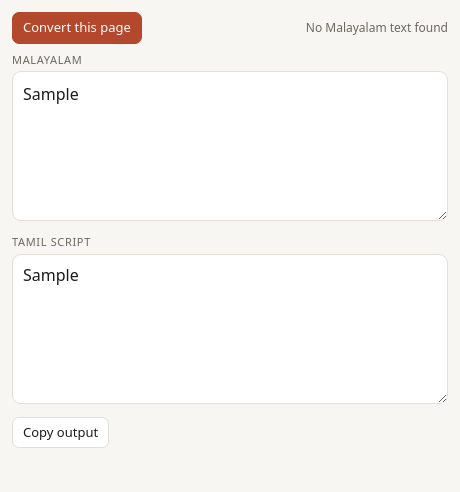
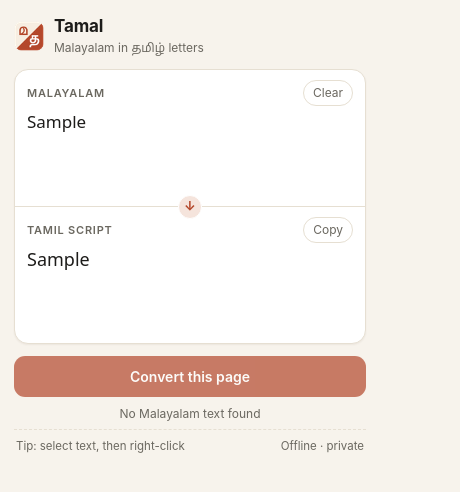
Before and after one commit to babus/tamal, a browser extension: page extension/popup.html in a window 400 px wide. Both pictures are taken after typing "Sample" into the empty fields and a click on the button "Convert this page". Shown: the whole page, 460 px wide, since content can reach past the window. Drawn offline with Linux system fonts and the light colour scheme.

Commit message:
Release 0.1.3: cleaner Tamil spelling and a redesigned popup
- ങ്ങ → ங்க, ഞ്ഞ → ஞ்ச, റ്റ → ட்ட, ശ → ஷ, ഫ → ஃப
- Fix the lone au sign ൗ, which produced broken கௗ
- Redesign the popup; store screenshot 1 now embeds the real popup

```diff
--- a/extension/popup.html
+++ b/extension/popup.html
@@ -3,31 +3,95 @@
 <head>
 <meta charset="UTF-8" />
 <style>
-  :root { --bg: #f7f6f2; --panel: #fff; --ink: #1d1c1a; --muted: #6b6860; --line: #e2dfd7; --accent: #b4482c; color-scheme: light dark; }
-  @media (prefers-color-scheme: dark) { :root { --bg: #151514; --panel: #1f1f1d; --ink: #ecebe6; --muted: #9a978e; --line: #33322f; --accent: #e5825f; } }
+  :root {
+    --bg: #f7f3ec; --panel: #fff; --ink: #1d1c1a; --muted: #6b6860; --line: #e6dfd2;
+    --accent: #b4482c; --accent-ink: #fff; --accent-soft: #f5e4dc; --ok: #3c7a4a;
+    color-scheme: light dark;
+  }
+  @media (prefers-color-scheme: dark) {
+    :root {
+      --bg: #171614; --panel: #22211e; --ink: #ecebe6; --muted: #9a978e; --line: #34322e;
+      --accent: #e0785a; --accent-ink: #1d1c1a; --accent-soft: #3a2721; --ok: #7cc28b;
+    }
+  }
   * { box-sizing: border-box; }
-  body { margin: 0; width: 460px; padding: 12px; background: var(--bg); color: var(--ink); font: 14px/1.5 system-ui, -apple-system, sans-serif; }
-  .bar { display: flex; gap: 6px; align-items: center; margin-bottom: 8px; }
-  button { font: inherit; font-size: 13px; padding: 5px 10px; border: 1px solid var(--line); border-radius: 7px; background: var(--panel); color: var(--ink); cursor: pointer; }
-  button.primary { background: var(--accent); border-color: var(--accent); color: #fff; }
-  textarea { width: 100%; height: 150px; resize: vertical; padding: 10px; margin-bottom: 8px; font: 16px/1.6 system-ui, sans-serif; border: 1px solid var(--line); border-radius: 9px; background: var(--panel); color: var(--ink); }
-  #output { font-family: "Tamil Sangam MN", "Noto Sans Tamil", "Latha", system-ui, sans-serif; }
-  label { display: block; font-size: 11px; text-transform: uppercase; letter-spacing: .06em; color: var(--muted); margin-bottom: 3px; }
-  #status { color: var(--muted); font-size: 12px; margin-left: auto; }
+  body { margin: 0; width: 380px; padding: 14px; background: var(--bg); color: var(--ink);
+    font: 14px/1.5 -apple-system, system-ui, "Segoe UI", sans-serif; }
+  button { font: inherit; color: inherit; cursor: pointer; }
+  .ml { font-family: "Malayalam Sangam MN", "Noto Sans Malayalam", "Kartika", system-ui, sans-serif; }
+  .ta { font-family: "Tamil Sangam MN", "Noto Sans Tamil", "Latha", system-ui, sans-serif; }
+
+  header { display: flex; align-items: center; gap: 10px; margin-bottom: 12px; }
+  header img { width: 30px; height: 30px; border-radius: 22%; }
+  header b { font-size: 17px; letter-spacing: -.01em; }
+  header small { display: block; color: var(--muted); font-size: 12px; line-height: 1.3; }
+
+  .card { background: var(--panel); border: 1px solid var(--line); border-radius: 14px;
+    box-shadow: 0 1px 2px rgba(60, 40, 20, .06); }
+  .pane { padding: 10px 12px 12px; }
+  .pane + .pane { border-top: 1px solid var(--line); position: relative; }
+  .head { display: flex; align-items: center; justify-content: space-between; min-height: 24px; margin-bottom: 4px; }
+  .label { font-size: 11px; font-weight: 600; text-transform: uppercase; letter-spacing: .07em; color: var(--muted); }
+  .chip { position: absolute; top: -12px; left: 50%; transform: translateX(-50%); width: 24px; height: 24px;
+    display: grid; place-items: center; border-radius: 50%; background: var(--accent-soft); color: var(--accent);
+    border: 1px solid var(--panel); font-size: 13px; font-weight: 700; }
+
+  textarea { display: block; width: 100%; min-height: 84px; max-height: 180px; resize: none; padding: 0; border: 0;
+    outline: none; background: transparent; color: var(--ink); font-size: 17px; line-height: 1.65; }
+  textarea::placeholder { color: var(--muted); opacity: .8; }
+  #output { min-height: 84px; max-height: 200px; overflow: auto; white-space: pre-wrap; font-size: 18px; line-height: 1.7; }
+  #output:empty::before { content: attr(data-empty); color: var(--muted); opacity: .8; font: 14px/1.6 -apple-system, system-ui, sans-serif; }
+
+  .ghost { display: inline-flex; align-items: center; gap: 5px; padding: 3px 9px; font-size: 12px; border-radius: 999px;
+    border: 1px solid var(--line); background: transparent; color: var(--muted); }
+  .ghost:hover { color: var(--ink); border-color: var(--muted); }
+  .ghost[hidden] { display: none; }
+  .ghost.done { color: var(--ok); border-color: currentColor; }
+
+  .primary { display: flex; align-items: center; justify-content: center; gap: 8px; width: 100%; margin-top: 12px;
+    padding: 10px 14px; border: 0; border-radius: 11px; background: var(--accent); color: var(--accent-ink);
+    font-size: 14px; font-weight: 600; }
+  .primary:hover { filter: brightness(1.06); }
+  .primary:disabled { opacity: .7; cursor: default; }
+
+  #status { min-height: 18px; margin: 8px 2px 0; font-size: 12px; color: var(--muted); text-align: center; }
+  #status.ok { color: var(--ok); }
+  footer { display: flex; justify-content: space-between; gap: 8px; margin-top: 6px; padding: 8px 2px 0;
+    border-top: 1px dashed var(--line); font-size: 11.5px; color: var(--muted); white-space: nowrap; }
 </style>
 </head>
 <body>
-  <div class="bar">
-    <button id="page" class="primary">Convert this page</button>
-    <span id="status"></span>
+  <header>
+    <img src="icons/48.png" alt="">
+    <div><b>Tamal</b><small>Malayalam in <span class="ta">தமிழ்</span> letters</small></div>
+  </header>
+
+  <div class="card">
+    <div class="pane">
+      <div class="head">
+        <span class="label">Malayalam</span>
+        <button id="clear" class="ghost" hidden>Clear</button>
+      </div>
+      <textarea id="input" class="ml" lang="ml" placeholder="Paste or type Malayalam here…" autofocus></textarea>
+    </div>
+    <div class="pane">
+      <span class="chip" aria-hidden="true">↓</span>
+      <div class="head">
+        <span class="label">Tamil script</span>
+        <button id="copy" class="ghost" hidden>Copy</button>
+      </div>
+      <div id="output" class="ta" lang="ta" aria-live="polite" data-empty="The Tamil-script version shows up here as you type."></div>
+    </div>
   </div>
-  <label for="input">Malayalam</label>
-  <textarea id="input" lang="ml" placeholder="…or paste Malayalam text here" autofocus></textarea>
-  <label for="output">Tamil script</label>
-  <textarea id="output" lang="ta" placeholder="Tamil-script output" readonly></textarea>
-  <div class="bar">
-    <button id="copy">Copy output</button>
-  </div>
+
+  <button id="page" class="primary">Convert this page</button>
+  <div id="status" role="status"></div>
+
+  <footer>
+    <span>Tip: select text, then right-click</span>
+    <span>Offline · private</span>
+  </footer>
+
   <script src="tamal.js"></script>
   <script src="popup.js"></script>
 </body>
--- a/extension/popup.js
+++ b/extension/popup.js
@@ -1,21 +1,40 @@
 (() => {
   const $ = (id) => document.getElementById(id);
   const input = $('input'), output = $('output'), status = $('status');
+  const copy = $('copy'), clear = $('clear'), page = $('page');
 
-  input.addEventListener('input', () => {
-    output.value = Tamal.convert(input.value);
-    status.textContent = input.value && !/[ഀ-ൿ]/.test(input.value) ? 'No Malayalam text found' : '';
+  const say = (text, ok = false) => { status.textContent = text; status.classList.toggle('ok', ok); };
+
+  function update() {
+    output.textContent = Tamal.convert(input.value);
+    copy.hidden = clear.hidden = !input.value;
+    copy.textContent = 'Copy';
+    copy.classList.remove('done');
+    say(input.value && !/[ഀ-ൿ]/.test(input.value) ? 'No Malayalam text found' : '');
+    // Grow the box with its text, up to the CSS max-height.
+    input.style.height = 'auto';
+    input.style.height = `${input.scrollHeight}px`;
+  }
+
+  input.addEventListener('input', update);
+  clear.addEventListener('click', () => { input.value = ''; update(); input.focus(); });
+  copy.addEventListener('click', async () => {
+    await navigator.clipboard.writeText(output.textContent);
+    copy.textContent = 'Copied ✓';
+    copy.classList.add('done');
   });
-  $('copy').addEventListener('click', async () => { await navigator.clipboard.writeText(output.value); status.textContent = 'Copied'; });
 
-  $('page').addEventListener('click', async () => {
+  page.addEventListener('click', async () => {
+    page.disabled = true;
     const [tab] = await chrome.tabs.query({ active: true, currentWindow: true });
     try {
       await chrome.scripting.executeScript({ target: { tabId: tab.id }, files: ['tamal.js', 'content.js'] });
       const { count } = await chrome.tabs.sendMessage(tab.id, { type: 'page' });
-      status.textContent = count ? `Converted ${count} text blocks` : 'No Malayalam text on this page';
+      if (count) say(`✓ Converted ${count} text block${count === 1 ? '' : 's'}. New text converts as it loads.`, true);
+      else say('No Malayalam text on this page');
     } catch {
-      status.textContent = "Can't run on this page";
+      say("Chrome doesn't let extensions run on this page");
     }
+    page.disabled = false;
   });
 })();
--- a/extension/tamal.js
+++ b/extension/tamal.js
@@ -2,7 +2,7 @@
 // Plain JS with no dependencies, used by the CLI and tests (require) and the extension (window.Tamal).
 //
 // Tamil has one letter per stop series, so voicing and aspiration are lost:
-// ക ഖ ഗ ഘ → க, പ ഫ ബ ഭ → ப, and so on. Tamil readers voice stops by position anyway.
+// ക ഖ ഗ ഘ → க, പ ബ ഭ → ப, and so on. Tamil readers voice stops by position anyway.
 (() => {
   const ML = 0x0d00;
   const TA = 0x0b80;
@@ -13,10 +13,16 @@
     'ഛ': 'ச', 'ഝ': 'ஜ',
     'ഠ': 'ட', 'ഡ': 'ட', 'ഢ': 'ட',
     'ഥ': 'த', 'ദ': 'த', 'ധ': 'த',
-    'ഫ': 'ப', 'ബ': 'ப', 'ഭ': 'ப',
+    'ബ': 'ப', 'ഭ': 'ப',
+    // ഫ is mostly "f" in everyday text (ഫോൺ, ഫുട്ബോൾ); Tamil writes f as ஃப.
+    'ഫ': 'ஃப',
     'ഺ': 'ற', 'ഋ': 'ரு', 'ൠ': 'ரூ', 'ഌ': 'லு', 'ൡ': 'லூ',
     'ൃ': '்ரு', 'ൄ': '்ரூ', 'ൢ': '்லு', 'ൣ': '்லூ',
-    'ഃ': 'ஃ', 'ഽ': '', 'ൗ': 'ௗ',
+    'ഃ': 'ஃ', 'ഽ': '',
+    // Modern Malayalam writes the au sign as ൗ alone (കൗതുകം); Tamil needs the full ௌ.
+    'ൗ': 'ௌ',
+    // Tamil has ஶ for ശ, but few readers know it; ஷ gives the same "sh" sound (ആശുപത്രി → ஆஷுபத்ரி).
+    'ശ': 'ஷ',
     // Chillus (consonant with no vowel) and the old dot reph.
     'ൺ': 'ண்', 'ൻ': 'ன்', 'ർ': 'ர்', 'ൽ': 'ல்', 'ൾ': 'ள்', 'ൿ': 'க்', 'ൔ': 'ம்', 'ൕ': 'ய்', 'ൖ': 'ழ்', 'ൎ': 'ர்',
   };
@@ -38,7 +44,12 @@
     .replace(/([ണനരലളക])്‍/g, (_, c) => CHILLU[c])
     .replace(/[‌‍]/g, '')
     .replace(/ു്/g, 'ു') // old spelling of the half-u: അതു് = അത്
-    .replace(/ശ്രീ/g, 'സ്രീ'); // Tamil writes Sri as ஸ்ரீ, not ஶ்ரீ
+    .replace(/\u0D46\u0D57/g, '\u0D4C') // au typed as two parts (െ + ൗ) → ൌ
+    .replace(/ശ്രീ/g, 'സ്രീ') // Tamil writes Sri as ஸ்ரீ, not ஷ்ரீ
+    // Double letters Tamil readers would stumble on get the usual Tamil spelling:
+    .replace(/ങ്ങ/g, 'ങ്ക') // ங்க, not ங்ங (ഇറങ്ങി → இறங்கி)
+    .replace(/ഞ്ഞ/g, 'ഞ്ച') // ஞ்ச, not ஞ்ஞ (കുഞ്ഞ് → குஞ்சு)
+    .replace(/റ്റ/g, 'ട്ട'); // ட்ட, the "tt" sound, not ற்ற (ടിക്കറ്റ് → டிக்கட்டு)
 
   function convert(input) {
     const s = normalize(input);
--- a/package.json
+++ b/package.json
@@ -1,6 +1,6 @@
 {
   "name": "tamal",
-  "version": "0.1.2",
+  "version": "0.1.3",
   "description": "Malayalam in Tamil script: convert Malayalam text to Tamil letters, offline",
   "private": true,
   "license": "MIT",
--- a/store/render.js
+++ b/store/render.js
@@ -17,7 +17,7 @@
 // Headless Chrome can linger after writing the file, so stop it once it reports the write.
 function screenshot(src, out, size) {
   const profile = fs.mkdtempSync(path.join(os.tmpdir(), 'tamal-'));
-  const args = ['--headless', '--disable-gpu', '--no-first-run', '--no-default-browser-check', '--hide-scrollbars',
+  const args = ['--headless', '--disable-gpu', '--no-first-run', '--no-default-browser-check', '--hide-scrollbars', '--blink-settings=preferredColorScheme=1',
     '--force-device-scale-factor=1', '--allow-file-access-from-files', `--user-data-dir=${profile}`,
     `--window-size=${size.replace('x', ',')}`, '--virtual-time-budget=2000', `--screenshot=${out}`, `file://${src}`];
   return new Promise((resolve, reject) => {
```
Also changed, not shown: store/listing.md (+1 -1 lines), store/src/screenshot-1.html (+16 -19 lines), test.js (+8 -1 lines), README.md, extension/manifest.json, store/screenshot-1.png, store/screenshot-2.png.
